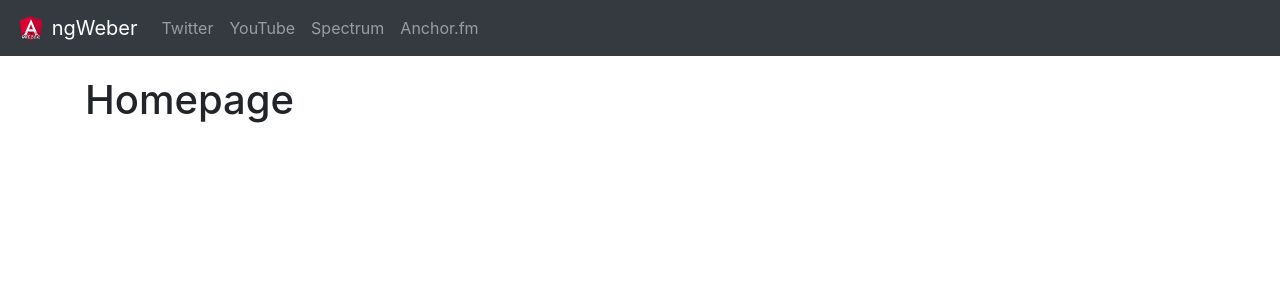
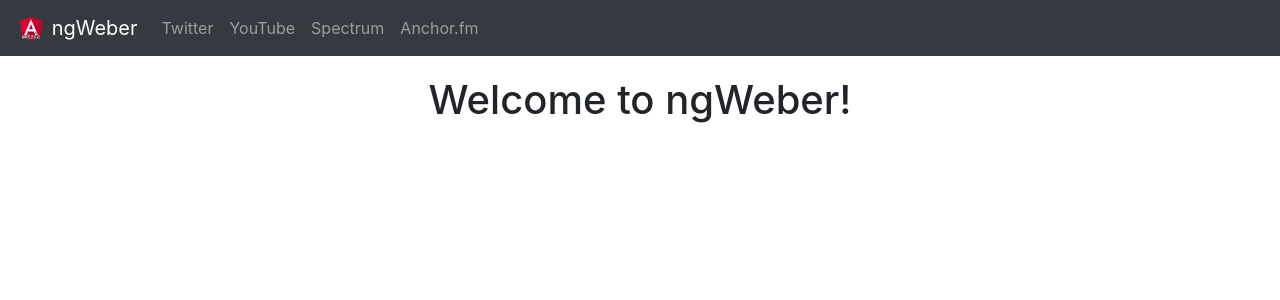
Before and after one commit to pjlamb12/ngweber.dev, an Angular app: page / in a window 1280 px wide. Shown: the top 300 px of the page. Built offline with nearby package versions, Linux system fonts and the light colour scheme.

Commit message:
#2; working on homepage

```diff
--- a/src/app/home/home.component.html
+++ b/src/app/home/home.component.html
@@ -1,3 +1,3 @@
-<h1>
-	Homepage
-</h1>
+<section>
+	<h1 class="text-center">Welcome to ngWeber!</h1>
+</section>
```
Also changed, not shown: src/main.ts (+4 -4 lines).
